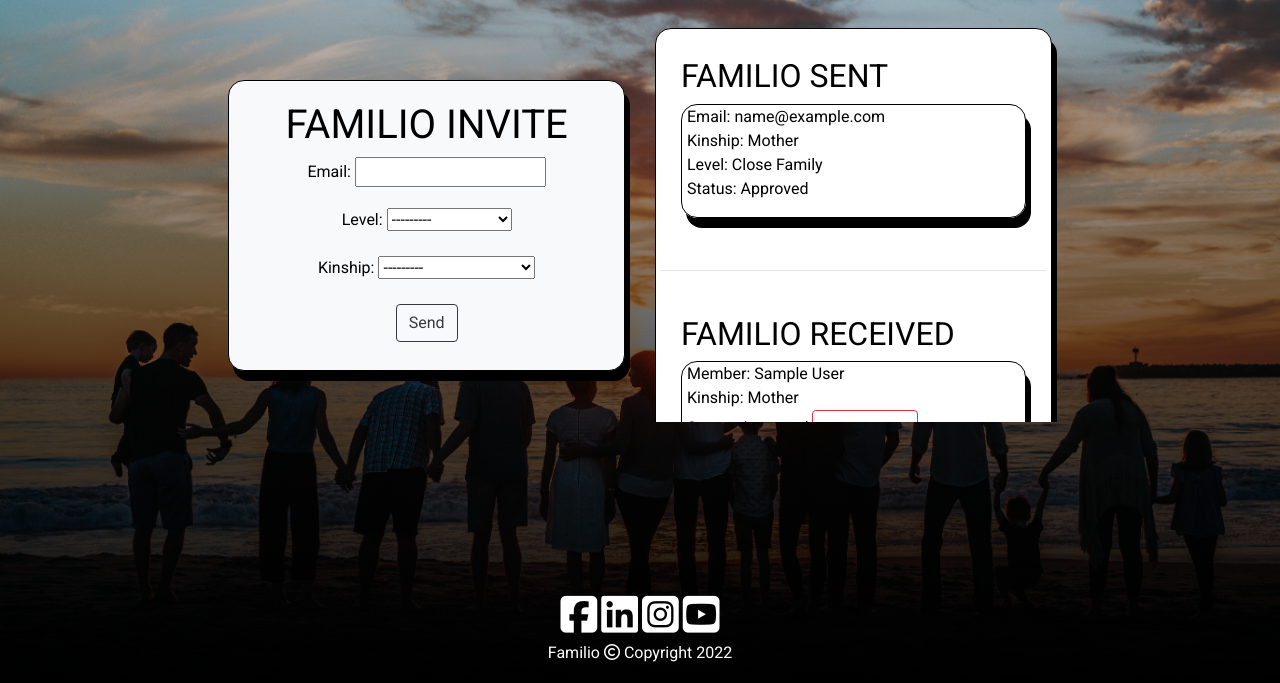
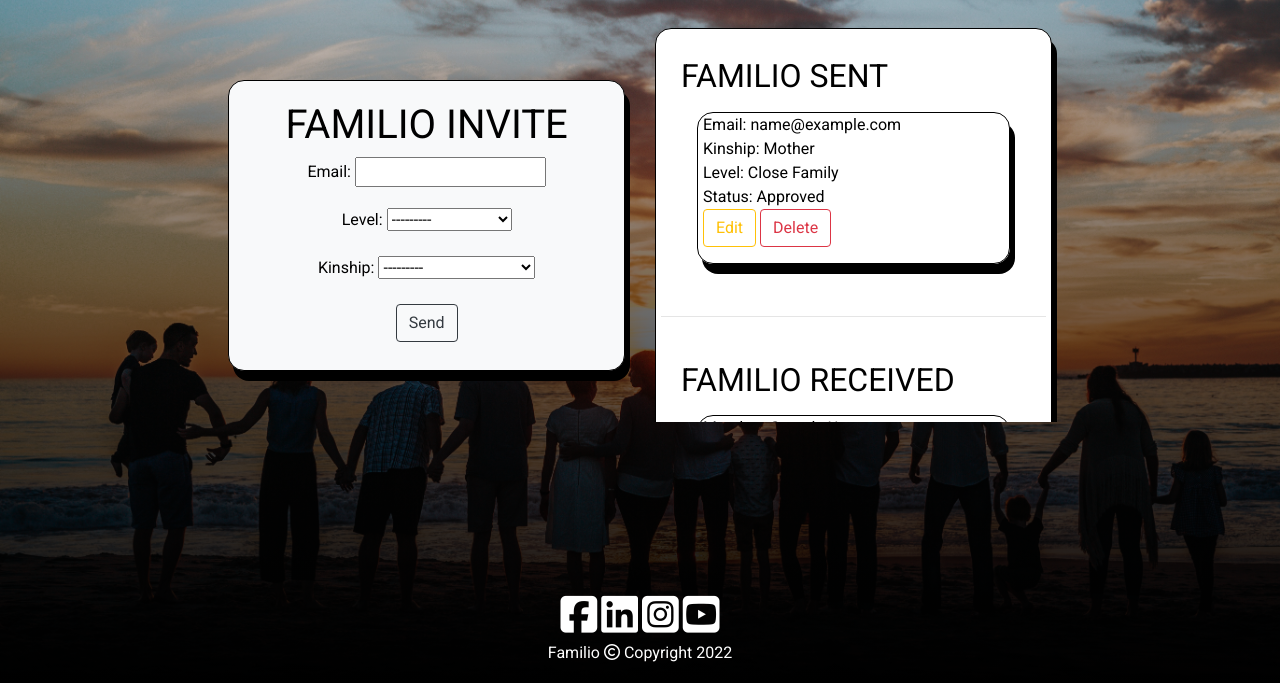
Before and after one commit to michaelrfreitas/p5_familio_app, a Django app: page /members/familio in a window 1280 px wide. Shown: the part 117-800 px from the top of the page. Run offline with Django 3.2, Linux system fonts and the light colour scheme; a user stored in the database is signed in; tables that the repository leaves empty hold one stand-in row (values such as "Sample post"); grey boxes marked "Sample" are stand-in pictures; some libraries are stand-ins or nearby versions.

Commit message:
code: add edit and delete members functions

```diff
--- a/member/templates/member/familio.html
+++ b/member/templates/member/familio.html
@@ -10,15 +10,19 @@
                 <div class="card-body text-center">
                     <h1 class="fw-bold mb-2 text-uppercase">{% trans "Familio Invite" %}</h1>
                     <div class="form-outline form-white mb-2">
-                        <form method="POST" action="{% url 'familio' %}">
+                        <form method="POST">
                             {% csrf_token %}
                             {{ form.as_p }}
                             {% if redirect_field_value %}
                             <input type="hidden" name="{{ redirect_field_name }}" value="{{ redirect_field_value }}" />
                             {% endif %}
+                            {% if request.resolver_match.url_name == 'familio' %}
                             <button class="primaryAction btn btn btn-outline-dark btn-md"
                                 type="submit">{% trans 'Send'%}</button>
-
+                            {% else %}
+                            <button class="primaryAction btn btn btn-outline-dark btn-md"
+                                type="submit">{% trans 'Update'%}</button>
+                            {% endif %}
                         </form>
                     </div>
 
@@ -33,12 +37,16 @@
                     <div class="mb-md-3 mt-md-2">
                         <h2 class="fw-bold mb-2 text-uppercase">{% trans "Familio Sent" %}</h2>
                         {% for familio in familios %}
-                        <div class="form-outline form-white mb-2 fam_sha">
+                        <div class="form-outline form-white m-3 fam_sha">
                             <p>
                                 Email: {{ familio.email }}<br>
                                 Kinship: {{ familio.kinship }}<br>
                                 Level: {{ familio.level }}<br>
-                                Status: {% if familio.approved %} Approved {% else %} Pending {% endif %}
+                                Status: {% if familio.approved %} Approved {% else %} Pending {% endif %} <br>
+                                <a class="btn btn-outline-warning btn-md"
+                                    href="{{ activate_url }}/members/edit_invite/{{ familio.id }}">Edit</a>
+                                <a class="btn btn-outline-danger btn-md"
+                                    href="{{ activate_url }}/members/delete_invite/{{ familio.id }}">Delete</a>
                             </p>
 
                         </div>
@@ -52,14 +60,13 @@
                     <div class="mb-md-3 mt-md-2">
                         <h2 class="fw-bold mb-2 text-uppercase">{% trans "Familio Received" %}</h2>
                         {% for receive in receives %}
-                        <div class="form-outline form-white mb-2 fam_sha">
+                        <div class="form-outline form-white m-3 fam_sha">
                             <p>
                                 Member: {{ receive.member.get_full_name }}<br>
                                 Kinship: {{ receive.kinship }}<br>
-                                Status: {% if receive.approved %} Approved <a
-                                class="btn btn-outline-danger btn-md"
-                                href="{{ activate_url }}/members/approved/{{ receive.id }}">Disapprove</a> {% else %} Pending <a
-                                    class="btn btn-outline-success btn-md"
+                                Status: {% if receive.approved %} Approved <br> <a class="btn btn-outline-danger btn-md"
+                                    href="{{ activate_url }}/members/approved/{{ receive.id }}">Disapprove</a>
+                                {% else %} Pending <br> <a class="btn btn-outline-success btn-md"
                                     href="{{ activate_url }}/members/approved/{{ receive.id }}">Approve</a>{% endif %}
                             </p>
                         </div>
--- a/member/urls.py
+++ b/member/urls.py
@@ -8,4 +8,6 @@ urlpatterns = [
     path('tree', views.tree, name='tree'),
     path('group', views.group, name='group'),
     path('approved/<familio_id>', views.approved, name='approved'),
+    path('edit_invite/<familio_id>', views.edit_invite, name='edit_invite'),
+    path('delete_invite/<familio_id>', views.delete_invite, name='delete_invite'),
 ]
--- a/member/views.py
+++ b/member/views.py
@@ -86,9 +86,40 @@ def familio(request):
 
 @login_required(redirect_field_name='account_login')
 def approved(request, familio_id):
-    """ Member approves to Familio member. """
+    """ Member approves and desapproves to Familio member. """
     approve = get_object_or_404(models.Familio, id=familio_id)
     approve.approved = not approve.approved
     approve.save()
-    messages.info(request, f'The status has changed to Invite member: { approve.member.first_name } { approve.member.last_name } your Kinship: { approve.kinship}!')
+    messages.info(
+        request, f'The status has changed to Invite member: { approve.member.first_name } { approve.member.last_name } your Kinship: { approve.kinship}!')
     return redirect('familio')
+
+
+@login_required(redirect_field_name='account_login')
+def edit_invite(request, familio_id):
+    """ Member edit the Familio member invites """
+    invite = get_object_or_404(models.Familio, id=familio_id)
+    if request.method == 'POST':
+        form = forms.MyFamilioForm(request.POST, instance=invite)
+        if form.is_valid():
+            form.save()
+            return redirect('familio')
+        else:
+            messages.warning(request, 'This invite could not be updated.')
+    form = forms.MyFamilioForm(instance=invite)
+    familios = models.Familio.objects.filter(member=request.user)
+    receives = models.Familio.objects.filter(email=request.user.email)
+    context = {
+        'form': form,
+        'familios': familios,
+        'receives': receives
+    }
+    return render(request, 'member/familio.html', context)
+
+
+@login_required(redirect_field_name='account_login')
+def delete_invite(request, familio_id):
+    """  Member delete the Familio member invites """
+    invite = get_object_or_404(models.Familio, id=familio_id)
+    invite.delete()
+    return redirect('familio')
```
